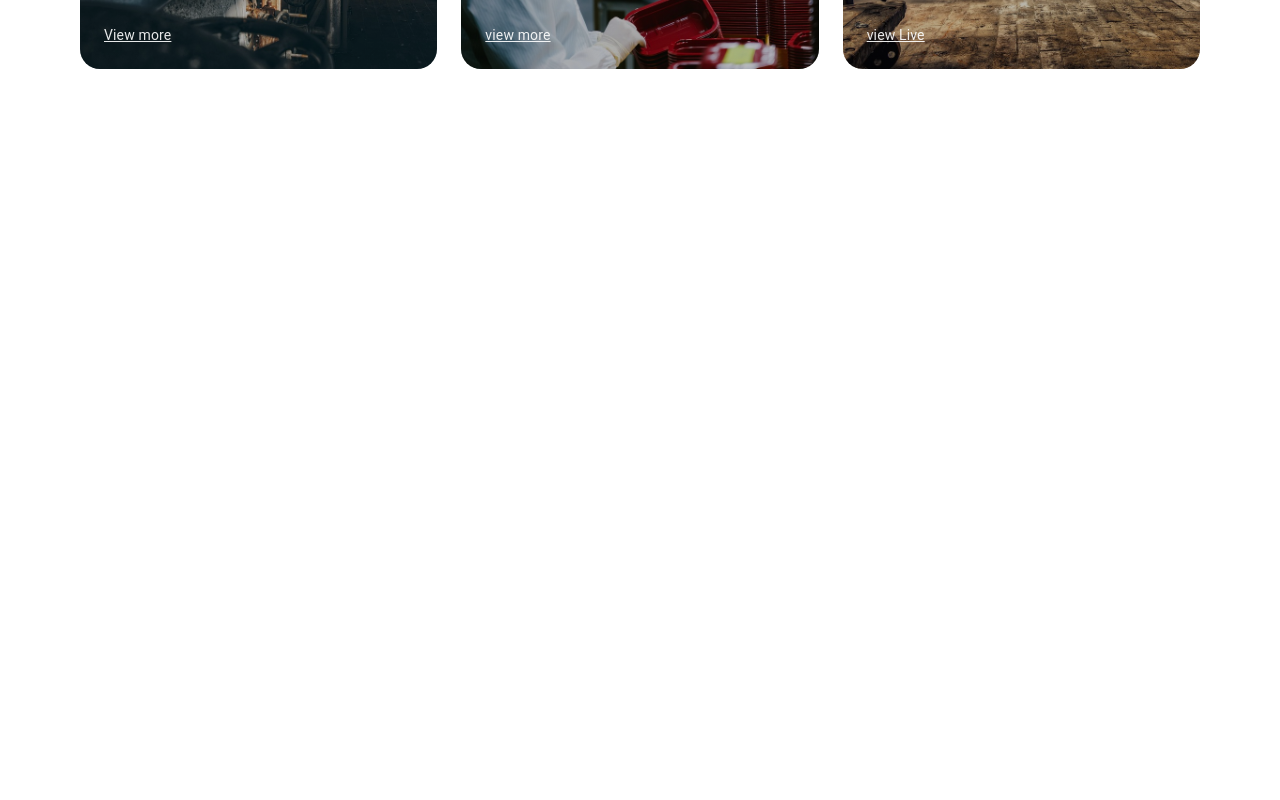
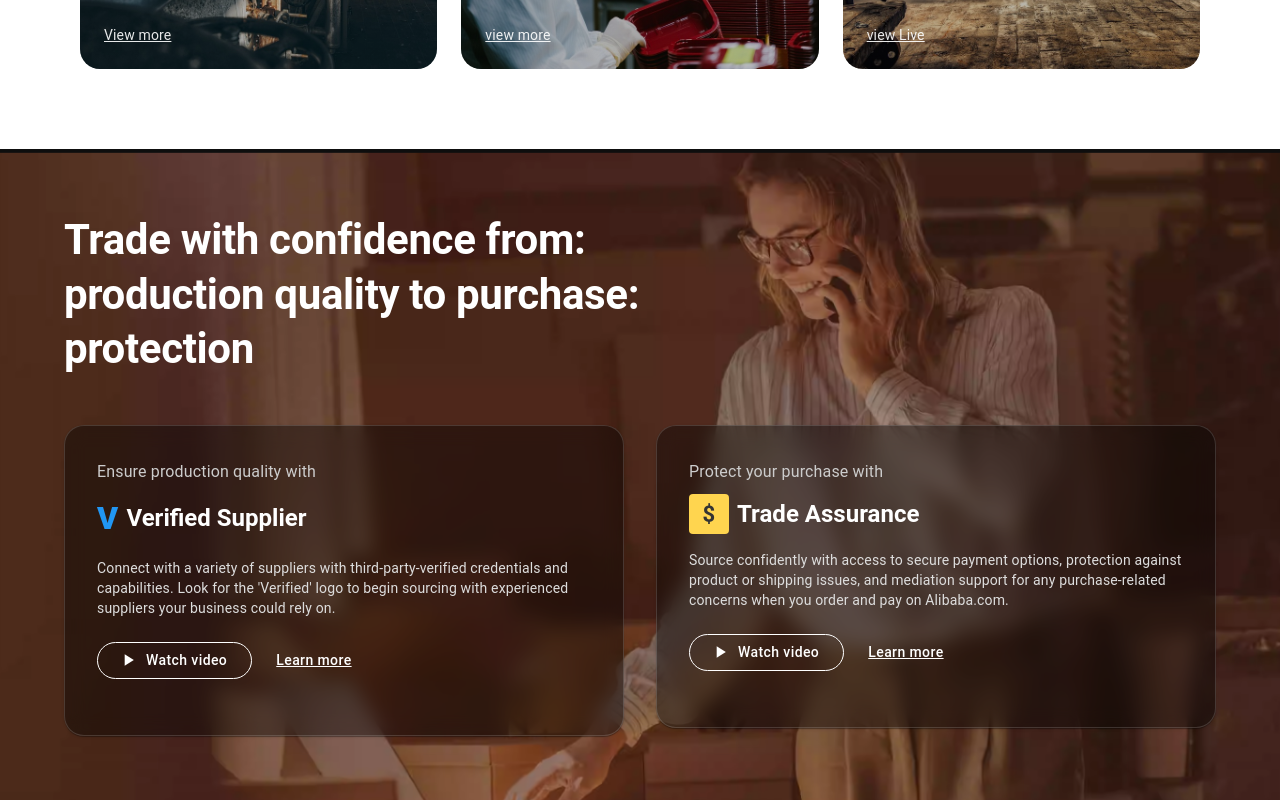
Before and after one commit to Jalalhussain1/Alibaba-HomePage, a Next.js app: page / in a window 1280 px wide. Shown: the part 3155-3955 px from the top of the page. Before the commit the page ends 3304 px from the top, so only its background shows below. Built offline with nearby package versions, Linux system fonts and the light colour scheme.

Commit message:
complete the tradecard.tsx

```diff
--- /dev/null
+++ b/src/app/components/TradeCard.tsx
@@ -0,0 +1,165 @@
+"use client";
+
+import type React from "react";
+import {
+    Box,
+    Container,
+    Typography,
+    Card,
+    CardContent,
+    Button,
+} from "@mui/material";
+import { PlayArrow } from "@mui/icons-material";
+
+interface TradeCardProps {
+    icon: React.ReactNode;
+    title: string;
+    subtitle: string;
+    description: string;
+}
+
+const TradeCard: React.FC<TradeCardProps> = ({ icon, title, subtitle, description }) => (
+    <Card
+        sx={{
+            background: "rgba(0,0,0,0.4)",
+            borderRadius: 5,
+            p: 4,
+            color: "white",
+            backdropFilter: "blur(10px)",
+            border: "1px solid rgba(255, 255, 255, 0.15)",
+        }}
+    >
+        <CardContent sx={{ p: 0 }}>
+            <Typography variant="subtitle1" sx={{ color: "#ccc", mb: 1 }}>
+                {subtitle}
+            </Typography>
+            <Box display="flex" alignItems="center" mb={2}>
+                {icon}
+                <Typography
+                    variant="h5"
+                    sx={{ fontWeight: 700, ml: 1, fontSize: { xs: 20, md: 24 } }}
+                >
+                    {title}
+                </Typography>
+            </Box>
+            <Typography variant="body2" sx={{ color: "#ddd", mb: 3 }}>
+                {description}
+            </Typography>
+            <Box display="flex" gap={2} flexWrap="wrap">
+                <Button
+                    variant="outlined"
+                    startIcon={<PlayArrow />}
+                    sx={{
+                        color: "white",
+                        borderColor: "white",
+                        borderRadius: 50,
+                        px: 3,
+                        textTransform: "none",
+                    }}
+                >
+                    Watch video
+                </Button>
+                <Button
+                    variant="text"
+                    sx={{
+                        color: "white",
+                        textDecoration: "underline",
+                        textTransform: "none",
+                    }}
+                >
+                    Learn more
+                </Button>
+            </Box>
+        </CardContent>
+    </Card>
+);
+
+export default function TradeConfidenceSection() {
+    return (
+        <Box
+            sx={{
+                backgroundImage: 'url(/women.png)',
+                backgroundSize: 'cover',
+                backgroundPosition: 'center',
+                position: 'relative',
+                minHeight: '600px',
+                display: 'flex',
+                alignItems: 'center',
+            }}
+        >
+            <Box
+                sx={{
+                    position: 'absolute',
+                    top: 0,
+                    left: 0,
+                    width: '100%',
+                    height: '100%',
+                    zIndex: 0,
+                }}
+            />
+
+            <Container maxWidth="lg" sx={{ position: 'relative', zIndex: 1 }}>
+                <Box py={8}>
+                    <Typography
+                        variant="h2"
+                        sx={{
+                            color: 'white',
+                            fontWeight: 600,
+                            fontSize: { xs: '28px', md: '42px' },
+                            lineHeight: 1.3,
+                            mb: 6,
+                        }}
+                    >
+                        Trade with confidence from:
+                        <br />production quality to purchase:
+                        <br />protection
+                    </Typography>
+
+                    <Box display="flex" flexDirection={{ xs: 'column', md: 'row' }} gap={4}>
+                        <Box flex={1}>
+                            <TradeCard
+                                icon={
+                                    <Typography
+                                        sx={{ fontSize: 32, fontWeight: 900, color: '#2196f3' }}
+                                    >
+                                        V
+                                    </Typography>
+                                }
+                                subtitle="Ensure production quality with"
+                                title="Verified Supplier"
+                                description="Connect with a variety of suppliers with third-party-verified credentials and capabilities. Look for the 'Verified' logo to begin sourcing with experienced suppliers your business could rely on."
+                            />
+                        </Box>
+
+                        <Box flex={1}>
+                            <TradeCard
+                                icon={
+                                    <Box
+                                        sx={{
+                                            width: 40,
+                                            height: 40,
+                                            backgroundColor: '#FFD54F',
+                                            borderRadius: 1,
+                                            display: 'flex',
+                                            alignItems: 'center',
+                                            justifyContent: 'center',
+                                        }}
+                                    >
+                                        <Typography
+                                            sx={{ fontSize: 22, fontWeight: 700, color: '#333' }}
+                                        >
+                                            $
+                                        </Typography>
+                                    </Box>
+                                }
+                                subtitle="Protect your purchase with"
+                                title="Trade Assurance"
+                                description="Source confidently with access to secure payment options, protection against product or shipping issues, and mediation support for any purchase-related concerns when you order and pay on Alibaba.com."
+                            />
+                        </Box>
+                    </Box>
+                </Box>
+            </Container>
+        </Box>
+    );
+}
--- a/src/app/page.tsx
+++ b/src/app/page.tsx
@@ -4,6 +4,7 @@ import FeatureCard from './components/FeatureCard'
 import ExploreOfferings from './components/ExploreOfferings';
 import Explore from './components/Explore'
 import FactoryCard from './components/FactoryCard'
+import TradeCard from './components/TradeCard'
 
 
 export default function HomePage() {
@@ -15,6 +16,7 @@ export default function HomePage() {
      <ExploreOfferings />
      <Explore />
      <FactoryCard />
+     <TradeCard />
       {/* Rest of the homepage */}
     </>
   );
```
Also changed, not shown: public/women.png (added).
